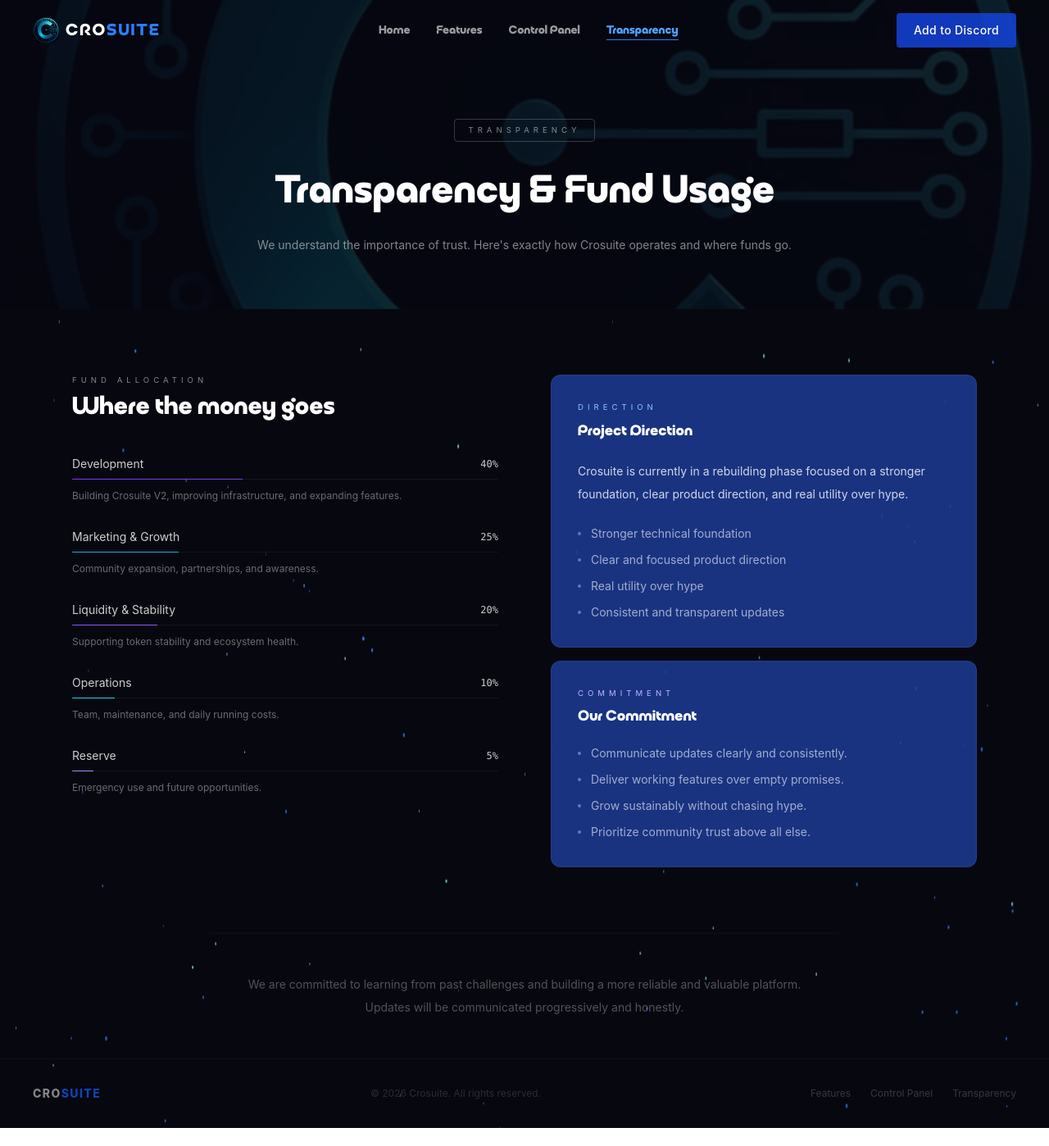
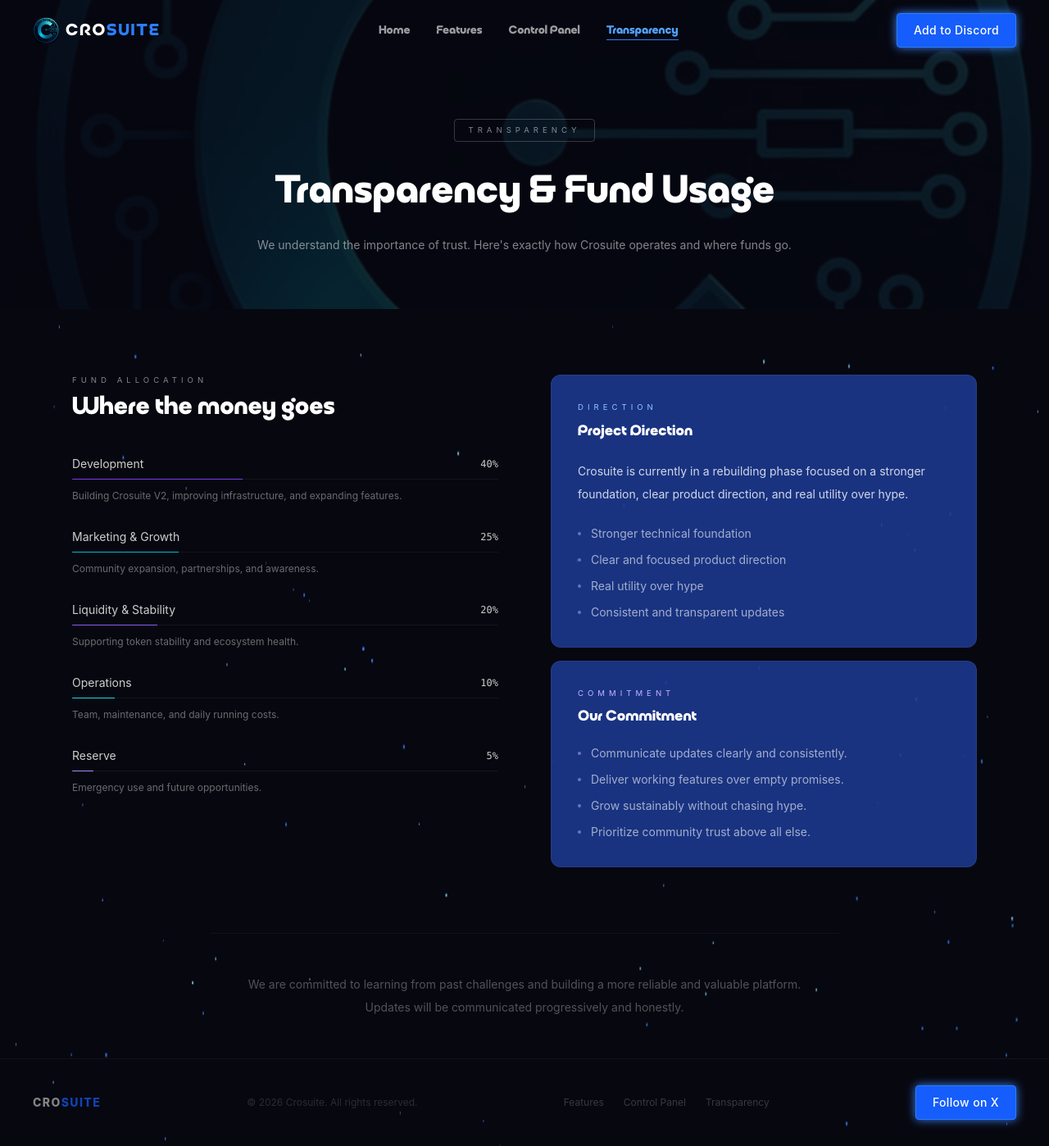
Before and after one commit to Cr4N31/crosuite, a React (Vite) app: page /transparency in a window 1280 px wide. Shown: the whole page at 82% size. Before the commit the page ends 1376 px from the top, so only its background shows below. Built offline with nearby package versions, Linux system fonts and the light colour scheme.

Commit message:
Final edits

```diff
--- a/src/components/layout/Footer.jsx
+++ b/src/components/layout/Footer.jsx
@@ -1,4 +1,5 @@
 import { Link } from "react-router-dom"
+import Button from "../ui/Button"
 
 function Footer() {
   return (
@@ -18,6 +19,11 @@
           </Link>
         ))}
       </div>
+      <div>
+        <Button variant="primary" >
+          <a href="https://twitter.com/crosuite" target="_blank" rel="noopener noreferrer">Follow on X</a>
+        </Button>
+      </div>
     </footer>
   )
 }
--- a/src/components/ui/Button.jsx
+++ b/src/components/ui/Button.jsx
@@ -2,8 +2,8 @@
   const base = "font-medium rounded-sm px-5 py-2.5 text-sm transition-all duration-200 cursor-pointer border tracking-wide"
 
   const variants = {
-    primary: "bg-blue-700/80 text-white border-blue-800/50 hover:bg-blue-700",
-    outline: "bg-transparent text-white/60 border-white/80 hover:text-white/70 hover:border-white/20",
+    primary: "bg-blue-600 text-white border-blue-500 hover:bg-blue-500 shadow-[0_0_12px_#3b82f6] hover:shadow-[0_0_22px_#3b82f6,0_0_40px_#3b82f688]",
+    outline: "bg-transparent text-white/60 border-white/30 hover:text-white hover:border-white/60 hover:shadow-[0_0_12px_#ffffff18]",
   }
 
   return (
```
